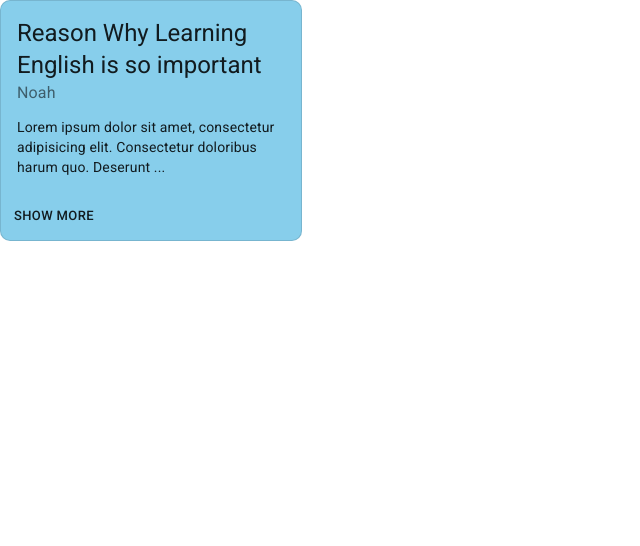
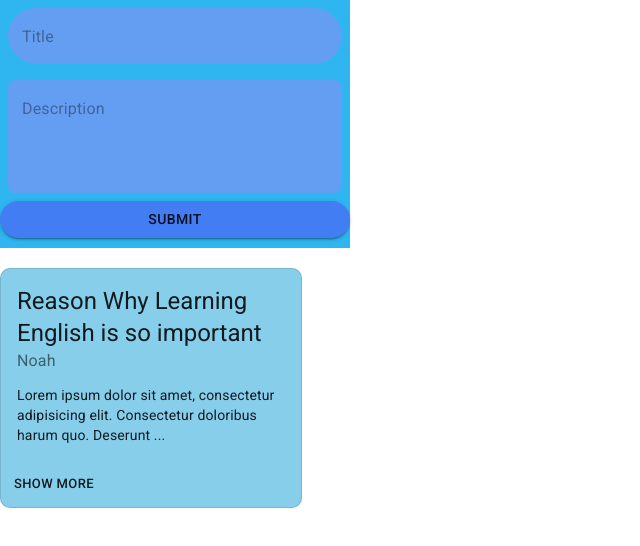
Before and after one commit to fcodelabs/training-web, a React (Create React App) app: page / in a window 1280 px wide. Shown: the top 546 px of the page, without its empty margins (0-640 px from the left). Built offline with nearby package versions, Linux system fonts and the light colour scheme.

Commit message:
Created adding form

```diff
--- a/src/App.css
+++ b/src/App.css
@@ -1,38 +1,5 @@
 .App {
-  text-align: center;
-}
-
-.App-logo {
-  height: 40vmin;
-  pointer-events: none;
-}
-
-@media (prefers-reduced-motion: no-preference) {
-  .App-logo {
-    animation: App-logo-spin infinite 20s linear;
-  }
-}
-
-.App-header {
-  background-color: #282c34;
-  min-height: 100vh;
   display: flex;
   flex-direction: column;
-  align-items: center;
-  justify-content: center;
-  font-size: calc(10px + 2vmin);
-  color: white;
+  row-gap: 20px;
 }
-
-.App-link {
-  color: #61dafb;
-}
-
-@keyframes App-logo-spin {
-  from {
-    transform: rotate(0deg);
-  }
-  to {
-    transform: rotate(360deg);
-  }
-}
--- a/src/App.js
+++ b/src/App.js
@@ -1,9 +1,12 @@
 import React from "react";
 import DiaryCard from "./components/DiaryCard";
+import DiaryHome from "./components/DiaryHome";
+import './App.css';
 
 function App() {
     return (
         <div className="App">
+            <DiaryHome />
             <DiaryCard
                 title='Reason Why Learning English is so important'
                 subtitle='Noah'
--- /dev/null
+++ b/src/components/DiaryHome.js
@@ -0,0 +1,99 @@
+import React, {useState} from 'react';
+import TextField from "@material-ui/core/TextField";
+import {makeStyles} from "@material-ui/core";
+import Button from "@material-ui/core/Button";
+
+/*Styling*/
+const useStyles = makeStyles((theme) => ({
+    root: {
+        display: 'flex',
+        flexDirection: 'column',
+        backgroundColor: '#2fb5ef',
+        width: 350,
+        '& .MuiTextField-root': {
+            margin: theme.spacing(1),
+        },
+    },
+    title: {
+        backgroundColor: '#649ef3',
+        borderRadius: 30,
+        '& fieldset': {
+            border: 'none'
+        }
+    },
+    description: {
+        backgroundColor: '#649ef3',
+        borderRadius: 8,
+        '& fieldset': {
+            border: 'none'
+        }
+    },
+    submitButton: {
+        backgroundColor: '#427df3',
+        borderRadius: 20,
+        marginBottom: 10,
+        '&:hover': {
+            backgroundColor: '#1d56c7',
+        }
+    }
+}));
+
+function DiaryHome(props) {
+    const classes = useStyles();
+
+    //states
+    const [title, setTitle] = useState('');
+    const [description, setDescription] = useState('');
+
+    //get title field value
+    function titleHandler(event) {
+        setTitle(event.target.value);
+    }
+
+    //get description field value
+    function descriptionHandler(event) {
+        setDescription(event.target.value);
+    }
+
+    //submit button handler
+    function submitHandler() {
+        console.log(`Title: ${title}`);
+        console.log(`Description: ${description}`);
+
+        //clear text fields
+        setTitle('');
+        setDescription('');
+    }
+
+    return (
+        <form className={classes.root} noValidate autoComplete="off">
+            <TextField
+                id="outlined-basic"
+                variant="outlined"
+                value={title}
+                onChange={titleHandler}
+                className={classes.title}
+                placeholder='Title'
+            />
+            <TextField
+                id="outlined-multiline-static"
+                multiline
+                rows={4}
+                variant="outlined"
+                value={description}
+                onChange={descriptionHandler}
+                className={classes.description}
+                placeholder='Description'
+            />
+            <Button
+                variant='contained'
+                className={classes.submitButton}
+                onClick={submitHandler}
+            >
+                SUBMIT
+            </Button>
+        </form>
+    );
+}
+
+export default DiaryHome;
```
